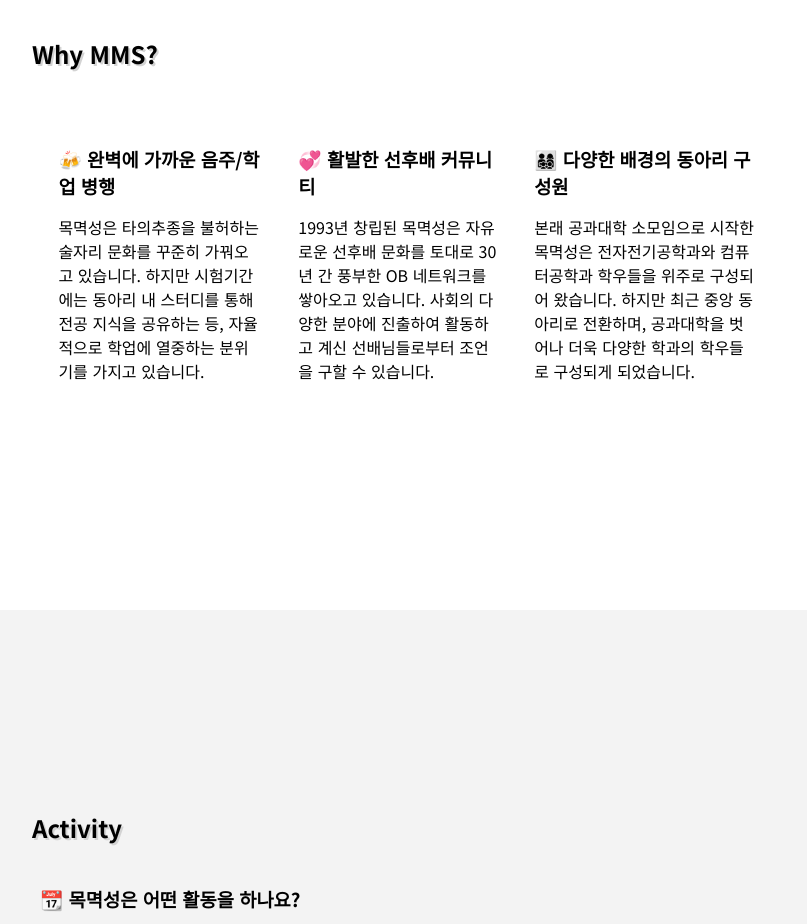
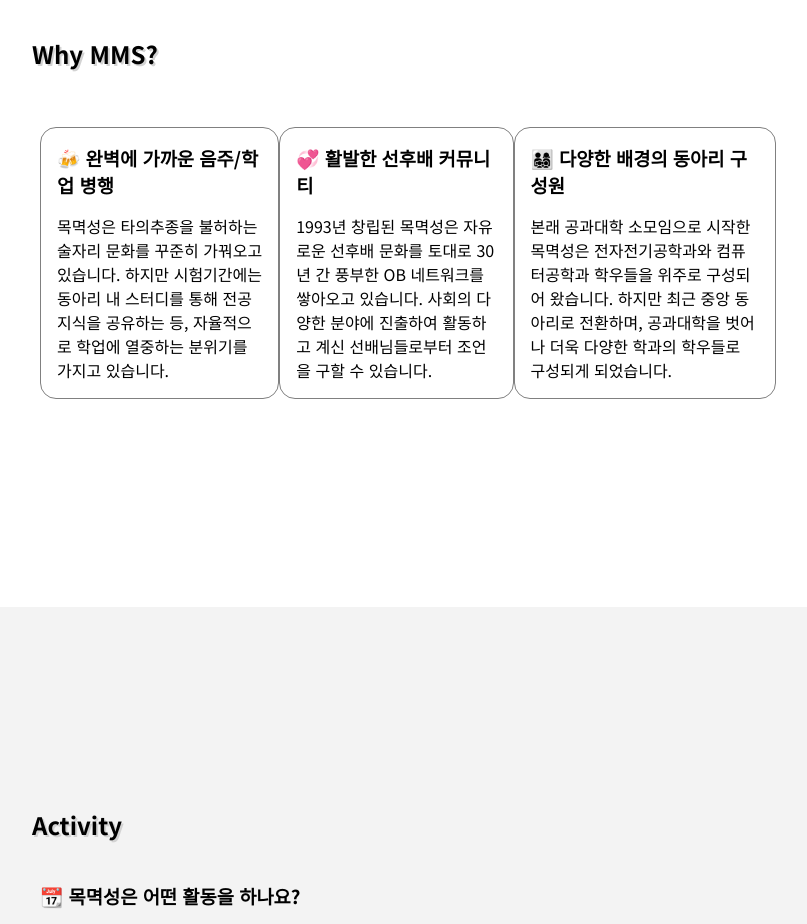
Before and after one commit to tom9744/MMS-Recruit, a Nuxt app: page / in a window 1280 px wide. Shown: the part 2360-3284 px from the top of the page, without its empty margins (232-1039 px from the left). Built offline with nearby package versions, Linux system fonts and the light colour scheme.

Commit message:
feat: #1 Card 컴포넌트 생성

```diff
--- /dev/null
+++ b/components/Card/Card.vue
@@ -0,0 +1,32 @@
+<template>
+  <div class="card">
+    <div class="card--header">
+      <slot name="header" />
+    </div>
+
+    <div class="card--main">
+      <slot name="main" />
+    </div>
+
+    <div class="card--footer">
+      <slot name="footer" />
+    </div>
+  </div>
+</template>
+
+<script>
+export default {}
+</script>
+
+<style lang="scss" scoped>
+.card {
+  padding: 1rem;
+
+  border: 1px solid gray;
+  border-radius: 16px;
+
+  &--header {
+    margin-bottom: 1rem;
+  }
+}
+</style>
--- a/pages/index.vue
+++ b/pages/index.vue
@@ -33,35 +33,54 @@
         <template #title>Why MMS?</template>
 
         <ul class="content--list advantage">
-          <li class="content--list-item advantage--card">
-            <h3 class="advantage--title">🍻 완벽에 가까운 음주/학업 병행</h3>
+          <li class="content--list-item">
+            <Card>
+              <template #header>
+                <h3>🍻 완벽에 가까운 음주/학업 병행</h3>
+              </template>
 
-            <p class="advantage--paragraph">
+              <template #main>
+                <p>
                   목멱성은 타의추종을 불허하는 술자리 문화를 꾸준히 가꿔오고
-              있습니다. 하지만 시험기간에는 동아리 내 스터디를 통해 전공 지식을
-              공유하는 등, 자율적으로 학업에 열중하는 분위기를 가지고 있습니다.
+                  있습니다. 하지만 시험기간에는 동아리 내 스터디를 통해 전공
+                  지식을 공유하는 등, 자율적으로 학업에 열중하는 분위기를 가지고
+                  있습니다.
                 </p>
+              </template>
+            </Card>
           </li>
 
-          <li class="content--list-item advantage--card">
-            <h3 class="advantage--title">💞 활발한 선후배 커뮤니티</h3>
+          <li class="content--list-item">
+            <Card>
+              <template #header>
+                <h3>💞 활발한 선후배 커뮤니티</h3>
+              </template>
 
-            <p class="advantage--paragraph">
+              <template #main>
+                <p>
                   1993년 창립된 목멱성은 자유로운 선후배 문화를 토대로 30년 간
                   풍부한 OB 네트워크를 쌓아오고 있습니다. 사회의 다양한 분야에
                   진출하여 활동하고 계신 선배님들로부터 조언을 구할 수 있습니다.
                 </p>
+              </template>
+            </Card>
           </li>
 
-          <li class="content--list-item advantage--card">
-            <h3 class="advantage--title">👨‍👩‍👧‍👦 다양한 배경의 동아리 구성원</h3>
+          <li class="content--list-item">
+            <Card>
+              <template #header>
+                <h3>👨‍👩‍👧‍👦 다양한 배경의 동아리 구성원</h3>
+              </template>
 
-            <p class="advantage--paragraph">
+              <template #main>
+                <p>
                   본래 공과대학 소모임으로 시작한 목멱성은 전자전기공학과와
-              컴퓨터공학과 학우들을 위주로 구성되어 왔습니다. 하지만 최근 중앙
-              동아리로 전환하며, 공과대학을 벗어나 더욱 다양한 학과의 학우들로
-              구성되게 되었습니다.
+                  컴퓨터공학과 학우들을 위주로 구성되어 왔습니다. 하지만 최근
+                  중앙 동아리로 전환하며, 공과대학을 벗어나 더욱 다양한 학과의
+                  학우들로 구성되게 되었습니다.
                 </p>
+              </template>
+            </Card>
           </li>
         </ul>
       </Content>
@@ -182,6 +201,7 @@ import Carousel from '~/components/Carousel/Carousel'
 import MainSection from '~/components/Introduction/MainSection'
 import Content from '~/components/Introduction/Content'
 import InstrumentList from '~/components/Introduction/Instrument/InstrumentList'
+import Card from '~/components/Card/Card'
 
 export default {
   components: {
@@ -189,6 +209,7 @@ export default {
     MainSection,
     Content,
     InstrumentList,
+    Card,
   },
 
   data() {
```
Lines whose indentation alone changed are shown as unchanged.
